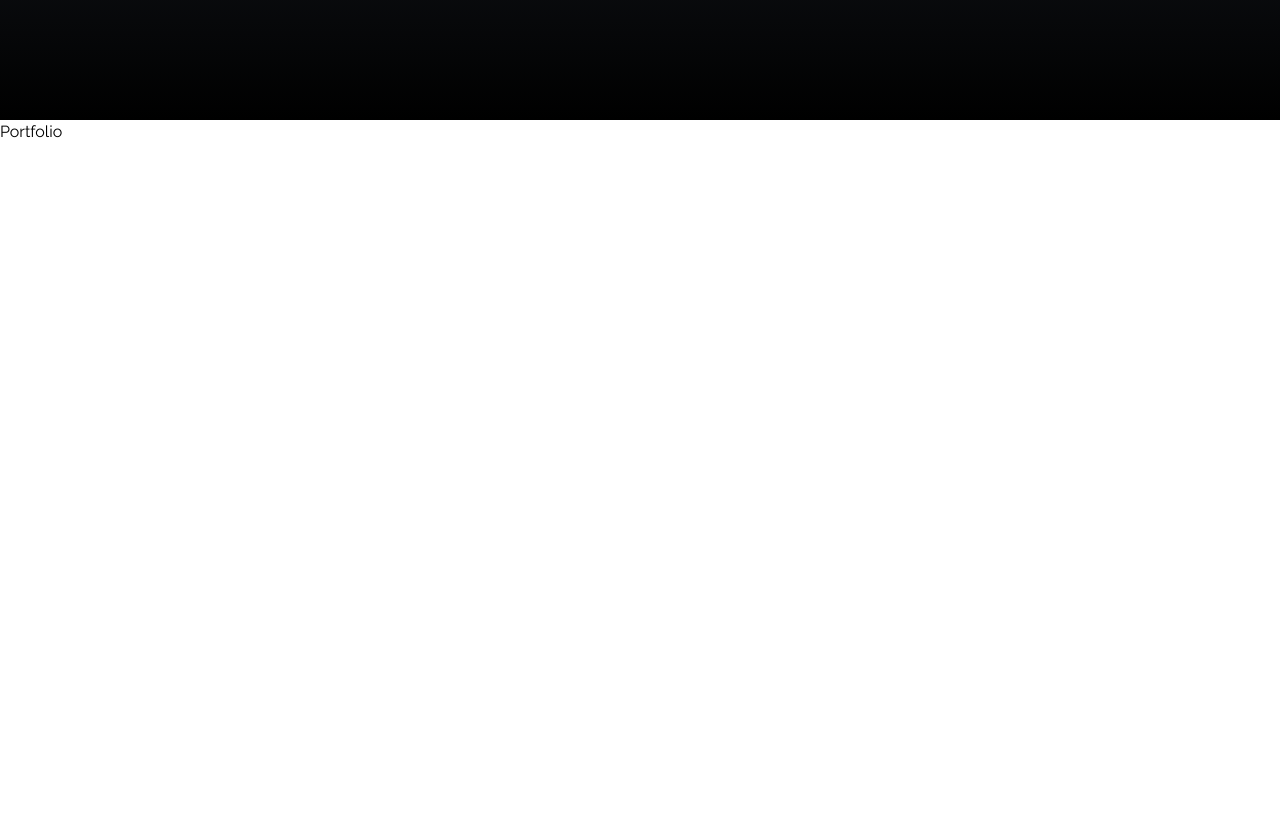
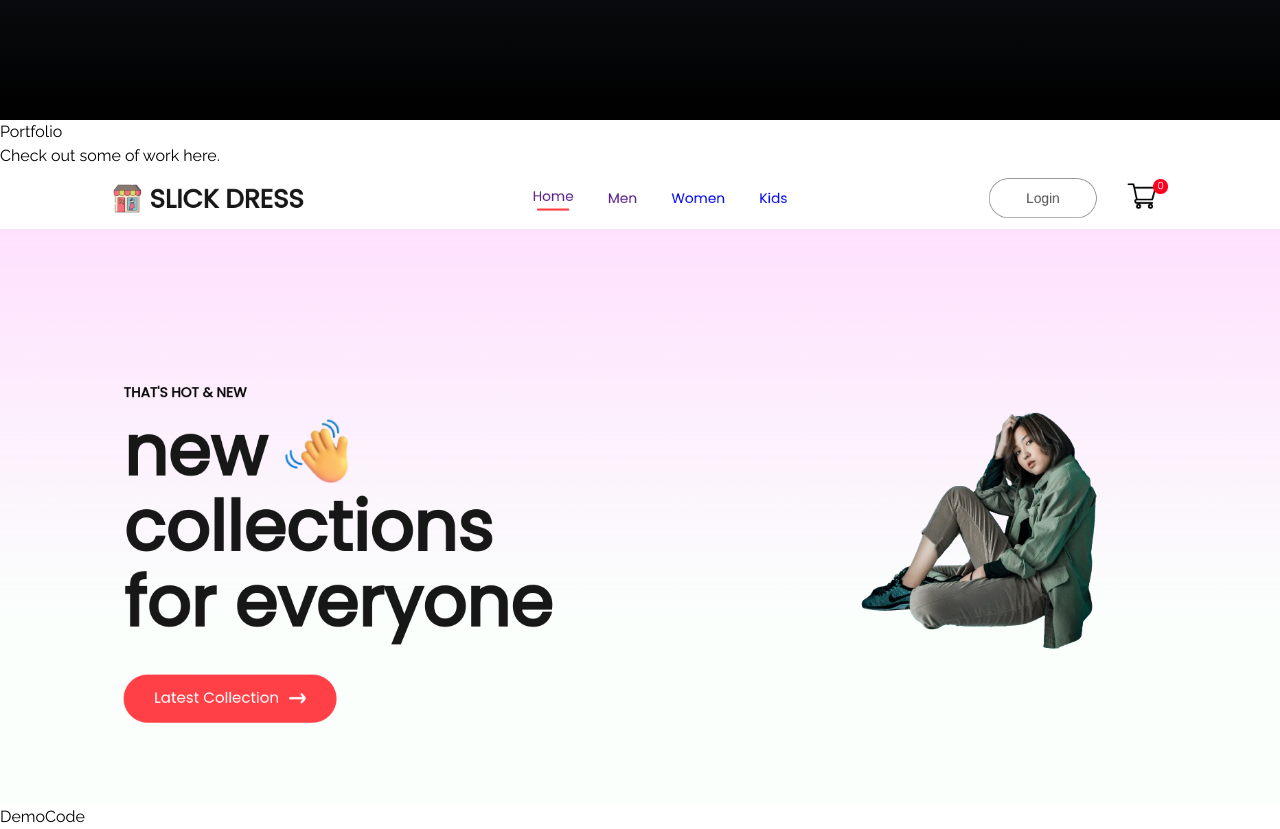
Before and after one commit to harshahossain/portfolio-one, a React (Create React App) app: page / in a window 1280 px wide. Shown: the part 1480-2309 px from the top of the page. Before the commit the page ends 1624 px from the top, so only its background shows below. Built offline with nearby package versions, Linux system fonts and the light colour scheme.

Commit message:
updated portfolio

```diff
--- a/src/components/Portfolio.jsx
+++ b/src/components/Portfolio.jsx
@@ -3,7 +3,27 @@ import slickDress from "../assets/portfolio/slickDress.png";
 import newsPortal from "../assets/portfolio/newsPortal.png";
 import dadJokes from "../assets/portfolio/dadJokes.png";
 import getCard from "../assets/portfolio/getACard.png";
+import ticTac from "../assets/portfolio/ticTac.png";
 
 export default function Portfolio() {
-  return <div>Portfolio</div>;
+  return (
+    <div>
+      <main>
+        <div>
+          <p>Portfolio</p>
+          <p>Check out some of work here.</p>
+        </div>
+        {/* ↓↓↓ cards  */}
+        <section>
+          <div>
+            <img src={slickDress} alt="" />
+            <div>
+              <button>Demo</button>
+              <button>Code</button>
+            </div>
+          </div>
+        </section>
+      </main>
+    </div>
+  );
 }
```
Also changed, not shown: src/assets/portfolio/ticTac.png (added).
